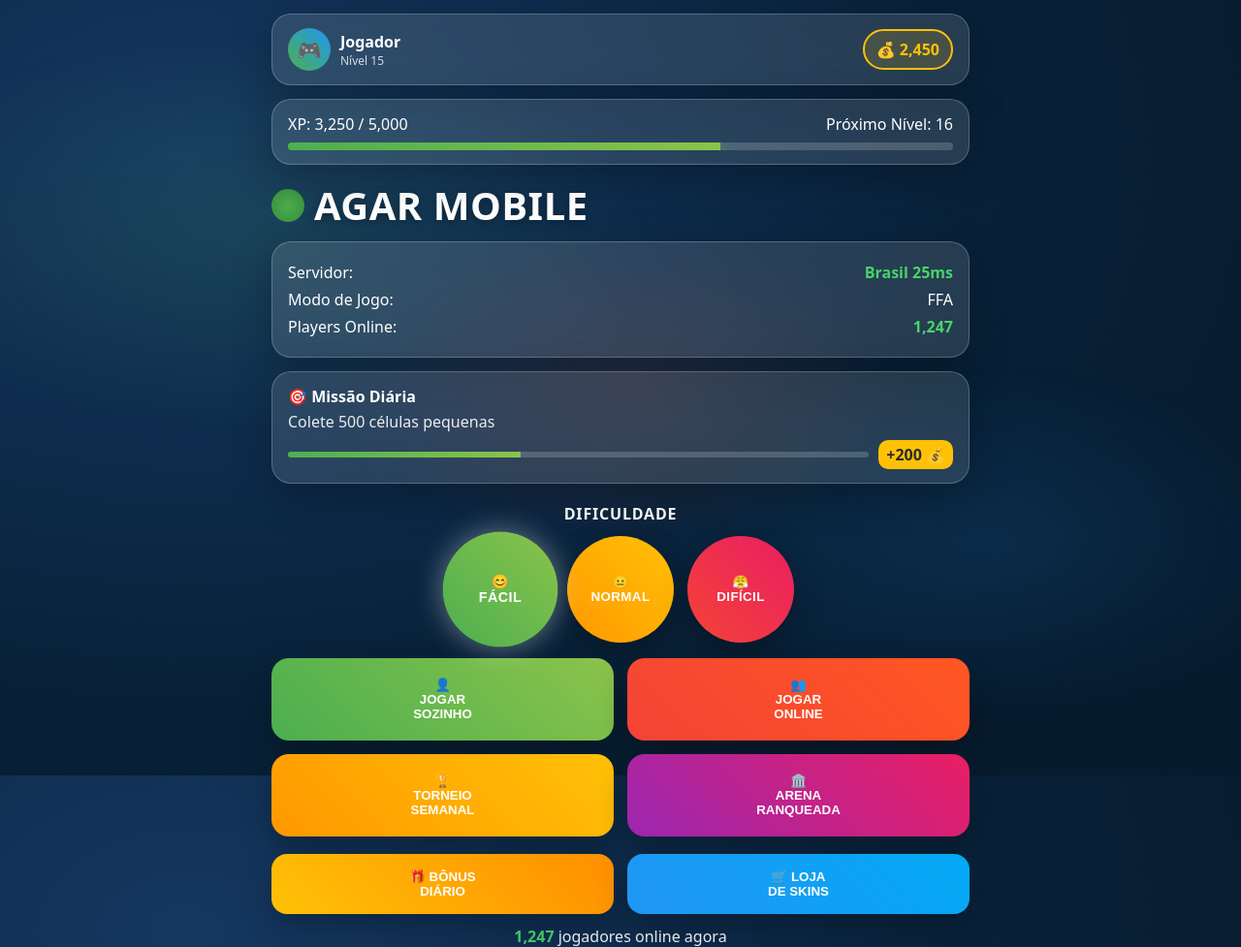
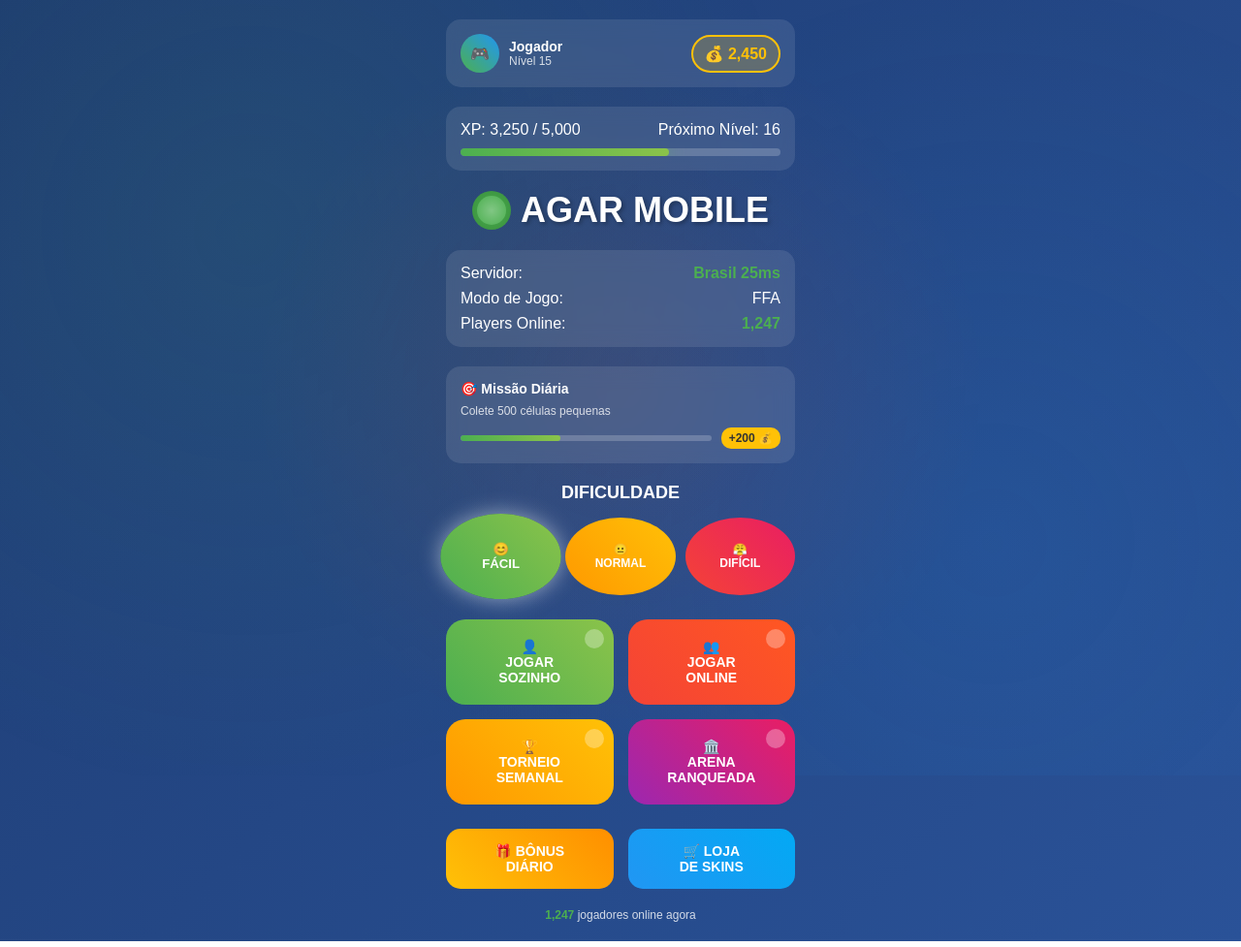
Before and after one commit to higorgatti/agar-io, a plain HTML site: page index.html in a window 1280 px wide. Shown: the whole page at 97% size. Drawn offline with Linux system fonts and the light colour scheme; files that its build step writes are made by us from their sources; a script that the page names is missing.

Commit message:
Update menu.css

```diff
--- a/src/js/menu.css
+++ b/src/js/menu.css
@@ -1,126 +1,519 @@
-/* ===== MENU / LANDING (estilo do mock) ===== */
-
-:root{
-  --glass-bg: rgba(255,255,255,0.12);
-  --glass-brd: rgba(255,255,255,0.22);
-  --glass-blur: 18px;
+* {
+    margin: 0;
+    padding: 0;
+    box-sizing: border-box;
 }
 
-*{box-sizing:border-box}
-html,body{height:100%}
-body{
-  font-family: system-ui, -apple-system, Segoe UI, Roboto, Arial, sans-serif;
-  background: radial-gradient(1200px 800px at 15% 20%, #153861 0%, #0d2b4b 40%, #082138 70%, #071b2e 100%);
-  color:#fff;
+body {
+    font-family: 'Arial', sans-serif;
+    background: linear-gradient(135deg, #1e3c72 0%, #2a5298 100%);
+    min-height: 100vh;
+    overflow-x: hidden;
+    position: relative;
 }
 
-/* fundo animado leve */
-.game-background{
-  position:fixed; inset:0; pointer-events:none; z-index:0;
-  background:
-    radial-gradient(600px 300px at 20% 30%, rgba(76,175,80,.12) 0%, transparent 70%),
-    radial-gradient(500px 260px at 80% 70%, rgba(33,150,243,.12) 0%, transparent 70%),
-    radial-gradient(420px 240px at 50% 50%, rgba(255,87,34,.10) 0%, transparent 70%);
+/* Fundo do jogo animado */
+.game-background {
+    position: fixed;
+    top: 0;
+    left: 0;
+    width: 100%;
+    height: 100%;
+    pointer-events: none;
+    z-index: 0;
+    overflow: hidden;
+    background:
+        radial-gradient(circle at 20% 30%, rgba(76, 175, 80, 0.1) 0%, transparent 50%),
+        radial-gradient(circle at 80% 70%, rgba(33, 150, 243, 0.1) 0%, transparent 50%),
+        radial-gradient(circle at 50% 50%, rgba(255, 87, 34, 0.1) 0%, transparent 50%);
 }
 
-/* container central do menu (fica dentro do #start) */
-.container{
-  position:relative; z-index:1;
-  width:min(720px, 92vw);
-  margin: 14px auto 24px;
+.game-cell {
+    position: absolute;
+    border-radius: 50%;
+    border: 2px solid rgba(255, 255, 255, 0.3);
+    display: flex;
+    align-items: center;
+    justify-content: center;
+    font-weight: bold;
+    color: rgba(255, 255, 255, 0.8);
+    font-size: 10px;
+    text-shadow: 0 0 5px rgba(0,0,0,0.5);
 }
 
-/* cabeçalho “AGAR MOBILE” + cartão de servidor */
-.logo h1{
-  font-size:40px; letter-spacing:.5px; margin:4px 0 10px;
-  text-shadow:0 3px 10px rgba(0,0,0,.35);
-  display:flex; align-items:center; gap:10px; justify-content:flex-start;
-}
-.virus-icon{width:34px;height:34px;border-radius:50%;background:radial-gradient(circle,#4CAF50,#388E3C)}
-
-/* cartões glass */
-.header,
-.server-info,
-.xp-section,
-.daily-mission{
-  background: var(--glass-bg);
-  border:1px solid var(--glass-brd);
-  border-radius:20px;
-  padding:14px 16px;
-  backdrop-filter: blur(var(--glass-blur));
-  -webkit-backdrop-filter: blur(var(--glass-blur));
-  box-shadow: 0 12px 40px rgba(0,0,0,.25);
-  margin-bottom:14px;
+/* Células pequenas (comida) */
+.small-cell {
+    width: 8px;
+    height: 8px;
+    opacity: 0.6;
+    animation: drift 15s infinite linear;
 }
 
-/* header */
-.header{display:flex; align-items:center; justify-content:space-between}
-.player-info{display:flex; gap:10px; align-items:center}
-.avatar{
-  width:44px;height:44px;border-radius:50%;
-  display:flex;align-items:center;justify-content:center;
-  background:linear-gradient(45deg,#4CAF50,#2196F3); font-size:20px
+/* Células médias */
+.medium-cell {
+    width: 25px;
+    height: 25px;
+    opacity: 0.4;
+    animation: drift 20s infinite linear;
 }
-.player-name{font-weight:700}
-.player-level{opacity:.8; font-size:12px}
-.coins{background:rgba(255,193,7,.15); border:2px solid #FFC107; color:#FFC107;
-  padding:8px 12px; border-radius:999px; font-weight:800}
 
-/* informações do servidor */
-.server-info .server-row{display:flex; justify-content:space-between; margin:6px 0}
-.server-status{color:#49d36a; font-weight:800}
+/* Células grandes */
+.large-cell {
+    width: 45px;
+    height: 45px;
+    opacity: 0.3;
+    animation: drift 25s infinite linear;
+}
 
-/* XP */
-.xp-info{display:flex; justify-content:space-between; margin-bottom:8px}
-.xp-bar{height:8px; background:rgba(255,255,255,.18); border-radius:6px; overflow:hidden}
-.xp-progress{height:100%; width:65%; background:linear-gradient(90deg,#4CAF50,#8BC34A);
-  animation:pulse 2s infinite}
-@keyframes pulse{0%{box-shadow:0 0 6px rgba(76,175,80,.5)}50%{box-shadow:0 0 18px rgba(76,175,80,.9)}100%{box-shadow:0 0 6px rgba(76,175,80,.5)}}
+/* Células gigantes */
+.huge-cell {
+    width: 70px;
+    height: 70px;
+    opacity: 0.2;
+    animation: drift 30s infinite linear;
+}
 
-/* missão diária */
-.mission-title{font-weight:800; margin-bottom:4px}
-.mission-desc{opacity:.9; margin-bottom:8px}
-.mission-progress{display:flex; gap:10px; align-items:center}
-.progress-bar{flex:1; height:6px; background:rgba(255,255,255,.18); border-radius:4px; overflow:hidden}
-.progress-fill{height:100%; width:40%; background:linear-gradient(90deg,#4CAF50,#8BC34A)}
-.mission-reward{background:#FFC107; color:#2b2b2b; font-weight:800; padding:4px 8px; border-radius:10px}
+/* Vírus */
+.virus-cell {
+    width: 35px;
+    height: 35px;
+    background: radial-gradient(circle, #4CAF50, #388E3C) !important;
+    opacity: 0.3;
+    animation: drift 22s infinite linear, pulse-virus 3s infinite ease-in-out;
+    position: relative;
+}
 
-/* dificuldade */
-.difficulty-title{text-align:center; font-weight:900; letter-spacing:.8px; margin:20px 0 12px}
-.difficulty-options{display:flex; gap:14px; justify-content:center}
-.difficulty-btn{
-  width:110px; height:110px; border-radius:999px; border:none; cursor:pointer;
-  font-weight:900; letter-spacing:.4px; color:#fff;
-  box-shadow:0 12px 30px rgba(0,0,0,.25); transition:transform .2s, box-shadow .2s;
+.virus-cell::before {
+    content: '';
+    position: absolute;
+    top: 50%;
+    left: 50%;
+    transform: translate(-50%, -50%);
+    width: 25px;
+    height: 25px;
+    background: radial-gradient(circle, #81C784, #4CAF50);
+    border-radius: 50%;
 }
-.difficulty-btn.selected{transform:scale(1.08); box-shadow:0 0 28px rgba(255,255,255,.40)}
-.difficulty-easy{background:linear-gradient(45deg,#4CAF50,#8BC34A)}
-.difficulty-normal{background:linear-gradient(45deg,#FF9800,#FFC107)}
-.difficulty-hard{background:linear-gradient(45deg,#F44336,#E91E63)}
 
-/* modos (grid 2x2) */
-.game-modes{
-  display:grid; grid-template-columns:1fr 1fr; gap:14px; margin:16px 0 18px
+.virus-cell::after {
+    content: '';
+    position: absolute;
+    top: 50%;
+    left: 50%;
+    transform: translate(-50%, -50%);
+    width: 15px;
+    height: 15px;
+    background: radial-gradient(circle, #A5D6A7, #81C784);
+    border-radius: 50%;
 }
-.mode-btn{
-  border:none; border-radius:18px; padding:20px; color:#fff; font-weight:900;
-  box-shadow:0 14px 32px rgba(0,0,0,.28); transition:transform .15s, box-shadow .15s;
+
+/* Animações */
+@keyframes drift {
+    from {
+        transform: translateX(-100px) translateY(0px) rotate(0deg);
+    }
+    to {
+        transform: translateX(calc(100vw + 100px)) translateY(0px) rotate(360deg);
+    }
 }
-.mode-btn:hover{transform:translateY(-3px); box-shadow:0 18px 40px rgba(0,0,0,.35)}
-.mode-solo{background:linear-gradient(45deg,#4CAF50,#8BC34A)}
-.mode-online{background:linear-gradient(45deg,#F44336,#FF5722)}
-.mode-tournament{background:linear-gradient(45deg,#FF9800,#FFC107)}
-.mode-arena{background:linear-gradient(45deg,#9C27B0,#E91E63)}
 
-/* especiais */
-.special-section{display:grid; grid-template-columns:1fr 1fr; gap:14px}
-.special-btn{
-  border:none; border-radius:16px; padding:16px; font-weight:900; color:#fff;
-  box-shadow:0 12px 32px rgba(0,0,0,.25)
+@keyframes pulse-virus {
+    0%, 100% { transform: scale(1); }
+    50% { transform: scale(1.1); }
 }
-.bonus-btn{background:linear-gradient(45deg,#FFC107,#FF8F00)}
-.shop-btn{background:linear-gradient(45deg,#2196F3,#03A9F4)}
 
-/* contagem online */
-.online-info{text-align:center; opacity:.9; margin-top:12px}
-.online-count{color:#49d36a; font-weight:900}
+/* Cores das células */
+.cell-color-1 { background: radial-gradient(circle, #FF5722, #D84315); }
+.cell-color-2 { background: radial-gradient(circle, #2196F3, #1565C0); }
+.cell-color-3 { background: radial-gradient(circle, #4CAF50, #2E7D32); }
+.cell-color-4 { background: radial-gradient(circle, #FF9800, #F57C00); }
+.cell-color-5 { background: radial-gradient(circle, #9C27B0, #6A1B9A); }
+.cell-color-6 { background: radial-gradient(circle, #FFC107, #F9A825); }
+.cell-color-7 { background: radial-gradient(circle, #607D8B, #455A64); }
+.cell-color-8 { background: radial-gradient(circle, #E91E63, #C2185B); }
+
+/* Efeito de consumo */
+@keyframes consume {
+    0% {
+        transform: scale(1);
+        opacity: 0.5;
+    }
+    50% {
+        transform: scale(1.2);
+        opacity: 0.8;
+    }
+    100% {
+        transform: scale(0);
+        opacity: 0;
+    }
+}
+
+.consuming {
+    animation: consume 0.5s ease-out forwards;
+}
+
+.container {
+    position: relative;
+    z-index: 1;
+    max-width: 400px;
+    margin: 0 auto;
+    padding: 20px;
+    min-height: 100vh;
+}
+
+/* Header */
+.header {
+    display: flex;
+    justify-content: space-between;
+    align-items: center;
+    margin-bottom: 20px;
+    background: rgba(255, 255, 255, 0.1);
+    padding: 15px;
+    border-radius: 15px;
+    backdrop-filter: blur(10px);
+}
+
+.player-info {
+    display: flex;
+    align-items: center;
+    gap: 10px;
+}
+
+.avatar {
+    width: 40px;
+    height: 40px;
+    border-radius: 50%;
+    background: linear-gradient(45deg, #4CAF50, #2196F3);
+    display: flex;
+    align-items: center;
+    justify-content: center;
+    color: white;
+    font-weight: bold;
+}
+
+.player-stats {
+    color: white;
+}
+
+.player-name {
+    font-size: 14px;
+    font-weight: bold;
+}
+
+.player-level {
+    font-size: 12px;
+    opacity: 0.8;
+}
+
+.coins {
+    background: rgba(255, 193, 7, 0.2);
+    padding: 8px 12px;
+    border-radius: 20px;
+    color: #FFC107;
+    font-weight: bold;
+    border: 2px solid #FFC107;
+}
+
+/* Logo */
+.logo {
+    text-align: center;
+    margin: 20px 0;
+}
+
+.logo h1 {
+    color: white;
+    font-size: 36px;
+    font-weight: bold;
+    text-shadow: 2px 2px 4px rgba(0,0,0,0.3);
+    display: flex;
+    align-items: center;
+    justify-content: center;
+    gap: 10px;
+}
+
+.virus-icon {
+    width: 40px;
+    height: 40px;
+    background: radial-gradient(circle, #4CAF50, #388E3C);
+    border-radius: 50%;
+    position: relative;
+}
+
+.virus-icon::before {
+    content: '';
+    position: absolute;
+    top: 50%;
+    left: 50%;
+    transform: translate(-50%, -50%);
+    width: 30px;
+    height: 30px;
+    background: radial-gradient(circle, #81C784, #4CAF50);
+    border-radius: 50%;
+}
+
+/* Server Info */
+.server-info {
+    background: rgba(255, 255, 255, 0.1);
+    padding: 15px;
+    border-radius: 15px;
+    margin-bottom: 20px;
+    backdrop-filter: blur(10px);
+}
+
+.server-row {
+    display: flex;
+    justify-content: space-between;
+    align-items: center;
+    color: white;
+    margin-bottom: 8px;
+}
+
+.server-row:last-child {
+    margin-bottom: 0;
+}
+
+.server-status {
+    color: #4CAF50;
+    font-weight: bold;
+}
+
+/* XP Bar */
+.xp-section {
+    background: rgba(255, 255, 255, 0.1);
+    padding: 15px;
+    border-radius: 15px;
+    margin-bottom: 20px;
+    backdrop-filter: blur(10px);
+}
+
+.xp-info {
+    display: flex;
+    justify-content: space-between;
+    color: white;
+    margin-bottom: 10px;
+}
+
+.xp-bar {
+    width: 100%;
+    height: 8px;
+    background: rgba(255, 255, 255, 0.2);
+    border-radius: 4px;
+    overflow: hidden;
+}
+
+.xp-progress {
+    width: 65%;
+    height: 100%;
+    background: linear-gradient(90deg, #4CAF50, #8BC34A);
+    border-radius: 4px;
+    animation: pulse 2s infinite;
+}
+
+@keyframes pulse {
+    0% { box-shadow: 0 0 5px rgba(76, 175, 80, 0.5); }
+    50% { box-shadow: 0 0 20px rgba(76, 175, 80, 0.8); }
+    100% { box-shadow: 0 0 5px rgba(76, 175, 80, 0.5); }
+}
+
+/* Difficulty */
+.difficulty-section {
+    margin-bottom: 25px;
+}
+
+.difficulty-title {
+    color: white;
+    text-align: center;
+    margin-bottom: 15px;
+    font-size: 18px;
+    font-weight: bold;
+}
+
+.difficulty-options {
+    display: flex;
+    gap: 10px;
+    justify-content: center;
+}
+
+.difficulty-btn {
+    flex: 1;
+    padding: 15px;
+    border: none;
+    border-radius: 50%;
+    width: 80px;
+    height: 80px;
+    cursor: pointer;
+    font-weight: bold;
+    font-size: 12px;
+    transition: all 0.3s ease;
+    position: relative;
+}
+
+.difficulty-easy {
+    background: linear-gradient(45deg, #4CAF50, #8BC34A);
+    color: white;
+}
+
+.difficulty-normal {
+    background: linear-gradient(45deg, #FF9800, #FFC107);
+    color: white;
+}
+
+.difficulty-hard {
+    background: linear-gradient(45deg, #F44336, #E91E63);
+    color: white;
+}
+
+.difficulty-btn.selected {
+    transform: scale(1.1);
+    box-shadow: 0 0 20px rgba(255, 255, 255, 0.5);
+}
+
+/* Game Mode Buttons */
+.game-modes {
+    display: grid;
+    grid-template-columns: 1fr 1fr;
+    gap: 15px;
+    margin-bottom: 25px;
+}
+
+.mode-btn {
+    padding: 20px;
+    border: none;
+    border-radius: 20px;
+    cursor: pointer;
+    font-weight: bold;
+    color: white;
+    font-size: 14px;
+    transition: all 0.3s ease;
+    position: relative;
+    overflow: hidden;
+}
+
+.mode-solo {
+    background: linear-gradient(45deg, #4CAF50, #8BC34A);
+}
+
+.mode-online {
+    background: linear-gradient(45deg, #F44336, #FF5722);
+}
+
+.mode-tournament {
+    background: linear-gradient(45deg, #FF9800, #FFC107);
+}
+
+.mode-arena {
+    background: linear-gradient(45deg, #9C27B0, #E91E63);
+}
+
+.mode-btn:hover {
+    transform: translateY(-5px);
+    box-shadow: 0 10px 20px rgba(0,0,0,0.3);
+}
+
+.mode-btn::before {
+    content: '';
+    position: absolute;
+    top: 10px;
+    right: 10px;
+    width: 20px;
+    height: 20px;
+    background: rgba(255, 255, 255, 0.3);
+    border-radius: 50%;
+    font-size: 12px;
+    display: flex;
+    align-items: center;
+    justify-content: center;
+}
+
+/* Special Buttons */
+.special-section {
+    display: grid;
+    grid-template-columns: 1fr 1fr;
+    gap: 15px;
+    margin-bottom: 20px;
+}
+
+.special-btn {
+    padding: 15px;
+    border: none;
+    border-radius: 15px;
+    cursor: pointer;
+    font-weight: bold;
+    color: white;
+    font-size: 14px;
+    transition: all 0.3s ease;
+}
+
+.bonus-btn {
+    background: linear-gradient(45deg, #FFC107, #FF8F00);
+}
+
+.shop-btn {
+    background: linear-gradient(45deg, #2196F3, #03A9F4);
+}
+
+/* Daily Mission */
+.daily-mission {
+    background: rgba(255, 255, 255, 0.1);
+    padding: 15px;
+    border-radius: 15px;
+    backdrop-filter: blur(10px);
+    margin-bottom: 20px;
+}
+
+.mission-title {
+    color: white;
+    font-size: 14px;
+    font-weight: bold;
+    margin-bottom: 8px;
+}
+
+.mission-desc {
+    color: rgba(255, 255, 255, 0.8);
+    font-size: 12px;
+    margin-bottom: 10px;
+}
+
+.mission-progress {
+    display: flex;
+    justify-content: space-between;
+    align-items: center;
+}
+
+.progress-bar {
+    flex: 1;
+    height: 6px;
+    background: rgba(255, 255, 255, 0.2);
+    border-radius: 3px;
+    margin-right: 10px;
+    overflow: hidden;
+}
+
+.progress-fill {
+    width: 40%;
+    height: 100%;
+    background: linear-gradient(90deg, #4CAF50, #8BC34A);
+    border-radius: 3px;
+}
+
+.mission-reward {
+    background: #FFC107;
+    color: #333;
+    padding: 4px 8px;
+    border-radius: 10px;
+    font-size: 12px;
+    font-weight: bold;
+}
+
+/* Online Players */
+.online-info {
+    text-align: center;
+    color: rgba(255, 255, 255, 0.8);
+    font-size: 12px;
+    margin-top: 15px;
+}
+
+.online-count {
+    color: #4CAF50;
+    font-weight: bold;
+}
```
